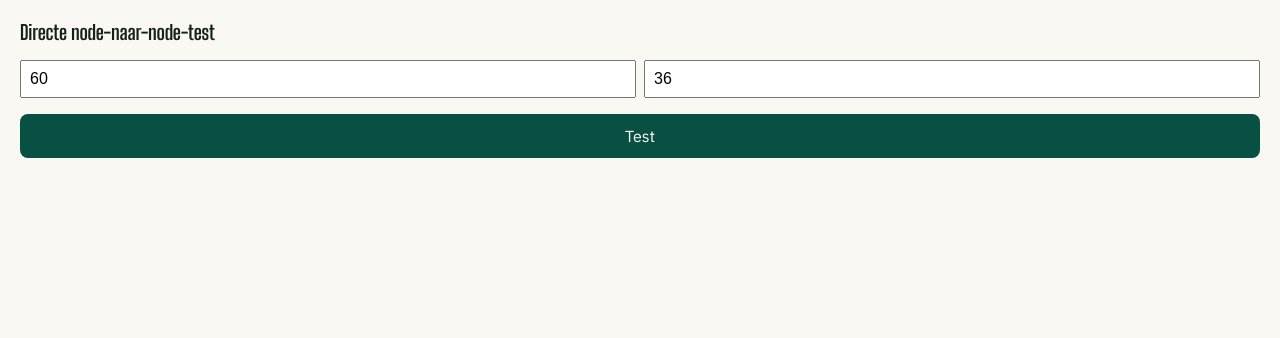
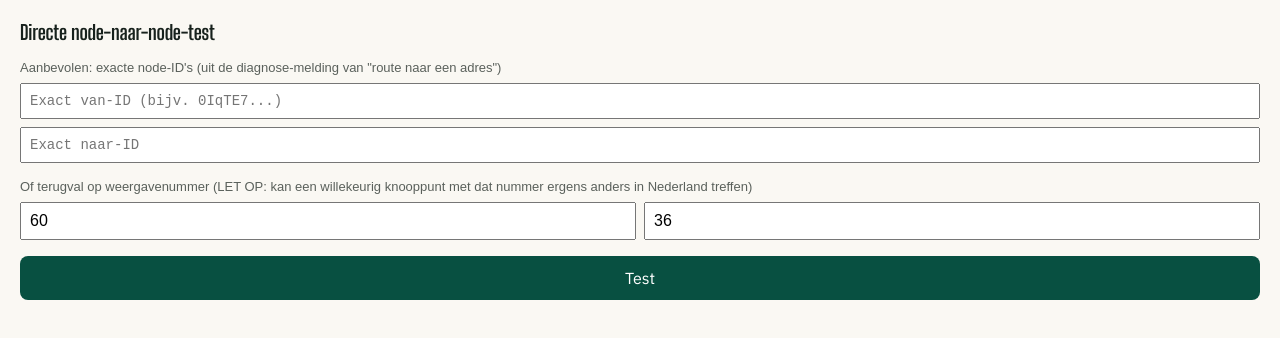
Before and after one commit to stuctech-eng/GoKnoop, a Next.js app: page /debug/direct-route in a window 1280 px wide. Shown: the top 338 px of the page. Built offline with nearby package versions, Linux system fonts and the light colour scheme.

Commit message:
goknoop update — v1.0.193 — 4 sep 2026, 13:15

```diff
--- a/app/api/debug/direct-route/route.ts
+++ b/app/api/debug/direct-route/route.ts
@@ -20,17 +20,14 @@ export const dynamic = "force-dynamic";
  * netwerkdeel moet doorzoeken). `computeTimeMs` laat zien of de berekening zelf traag was.
  */
 export async function POST(req: NextRequest) {
-  let body: { fromDisplayNumber?: string; toDisplayNumber?: string };
+  let body: { fromDisplayNumber?: string; toDisplayNumber?: string; fromNodeId?: string; toNodeId?: string };
   try {
     body = await req.json();
   } catch {
     return NextResponse.json({ error: "Ongeldige JSON-body." }, { status: 400 });
   }
 
-  const { fromDisplayNumber, toDisplayNumber } = body;
-  if (!fromDisplayNumber || !toDisplayNumber) {
-    return NextResponse.json({ error: "fromDisplayNumber en toDisplayNumber zijn verplicht." }, { status: 400 });
-  }
+  const { fromDisplayNumber, toDisplayNumber, fromNodeId: exactFromNodeId, toNodeId: exactToNodeId } = body;
 
   try {
     const db = getDb();
@@ -43,23 +40,43 @@ export async function POST(req: NextRequest) {
     const provider = new CachedGraphProvider(datasetVersionId);
     await provider.load();
 
-    const fromNodeIds = provider.getAllNodeIds().filter((id) => provider.getNode(id)?.displayNumber === fromDisplayNumber);
-    const toNodeIds = provider.getAllNodeIds().filter((id) => provider.getNode(id)?.displayNumber === toDisplayNumber);
+    // BIJGESTELD (30-8-2026): weergavenummers bleken NIET landelijk uniek (106x "60", 109x
+    // "36" gevonden in de hele dataset -- regionale hernummering) -- zoeken op weergavenummer
+    // alleen kan dus een willekeurig, mogelijk volledig ongerelateerd knooppunt ergens anders
+    // in Nederland treffen. Geef daarom de voorkeur aan EXACTE, interne node-ID's als die
+    // meegegeven zijn (bijv. rechtstreeks overgenomen uit de diagnose-melding van "route naar
+    // een adres") -- weergavenummer blijft een terugvaloptie, met de expliciete waarschuwing
+    // dat het eerste (willekeurige) resultaat gebruikt wordt.
+    let fromNodeId: string;
+    let toNodeId: string;
+    let fromNodeIdsFound = 1;
+    let toNodeIdsFound = 1;
 
-    if (fromNodeIds.length === 0 || toNodeIds.length === 0) {
-      return NextResponse.json({
-        error: `Weergavenummer niet gevonden: ${fromNodeIds.length === 0 ? fromDisplayNumber : toDisplayNumber}.`,
-      }, { status: 404 });
+    if (exactFromNodeId && exactToNodeId) {
+      if (!provider.getNode(exactFromNodeId) || !provider.getNode(exactToNodeId)) {
+        return NextResponse.json({ error: "Eén van de opgegeven exacte node-ID's bestaat niet." }, { status: 404 });
+      }
+      fromNodeId = exactFromNodeId;
+      toNodeId = exactToNodeId;
+    } else if (fromDisplayNumber && toDisplayNumber) {
+      const fromNodeIds = provider.getAllNodeIds().filter((id) => provider.getNode(id)?.displayNumber === fromDisplayNumber);
+      const toNodeIds = provider.getAllNodeIds().filter((id) => provider.getNode(id)?.displayNumber === toDisplayNumber);
+      if (fromNodeIds.length === 0 || toNodeIds.length === 0) {
+        return NextResponse.json({
+          error: `Weergavenummer niet gevonden: ${fromNodeIds.length === 0 ? fromDisplayNumber : toDisplayNumber}.`,
+        }, { status: 404 });
+      }
+      fromNodeId = fromNodeIds[0];
+      toNodeId = toNodeIds[0];
+      fromNodeIdsFound = fromNodeIds.length;
+      toNodeIdsFound = toNodeIds.length;
+    } else {
+      return NextResponse.json(
+        { error: "Geef ofwel fromNodeId+toNodeId (exact, aanbevolen) ofwel fromDisplayNumber+toDisplayNumber op." },
+        { status: 400 }
+      );
     }
 
-    // BUGFIX (30-8-2026, "Er ging iets mis" bij het testen): een NIET-bestaande verbinding kan
-    // Dijkstra dwingen het HELE bereikbare netwerkdeel te doorzoeken voordat "geen route"
-    // geconcludeerd wordt -- mogelijk traag genoeg om zelf tegen Vercel Hobby's 10s-limiet aan
-    // te lopen (ironisch: het diagnose-tool zou dan precies vastlopen op het probleem dat het
-    // probeert te bewijzen). Daarom: ÉÉN combinatie per aanvraag, niet alle tegelijk -- de
-    // client kan meerdere aanvragen doen als er duplicaten zijn.
-    const fromNodeId = fromNodeIds[0];
-    const toNodeId = toNodeIds[0];
     const attempts: { fromNodeId: string; toNodeId: string; result: "ok" | "failed"; distanceM?: number; reason?: string }[] = [];
     const t0 = Date.now();
     const result = computeRoute(provider, datasetVersionId, fromNodeId, toNodeId);
@@ -70,7 +87,7 @@ export async function POST(req: NextRequest) {
       attempts.push({ fromNodeId, toNodeId, result: "ok", distanceM: result.distanceM });
     }
 
-    return NextResponse.json({ attempts, fromNodeIdsFound: fromNodeIds.length, toNodeIdsFound: toNodeIds.length, computeTimeMs });
+    return NextResponse.json({ attempts, fromNodeIdsFound, toNodeIdsFound, computeTimeMs });
   } catch (err) {
     return NextResponse.json(
       { error: "Diagnose mislukt.", details: err instanceof Error ? err.message : String(err) },
--- a/app/debug/direct-route/page.tsx
+++ b/app/debug/direct-route/page.tsx
@@ -1,8 +1,12 @@
 "use client";
 
 /**
- * Debug-pagina voor /api/debug/direct-route (sectie 9.52, "Hilversum doet een omweg").
- * Puur diagnostisch, roept alleen het nieuwe debug-endpoint aan.
+ * Debug-pagina voor /api/debug/direct-route (sectie 9.52/9.55, "Hilversum doet een omweg").
+ * Puur diagnostisch. BIJGESTELD: exacte node-ID's zijn nu de aanbevolen invoer -- weerge-
+ * numbers bleken NIET landelijk uniek (106x "60", 109x "36" in de hele dataset), dus zoeken
+ * op weergavenummer kan een willekeurig, ongerelateerd knooppunt ergens anders in Nederland
+ * treffen. Kopieer de exacte ID's rechtstreeks uit de diagnose-melding van
+ * "route naar een adres" (die toont ze nu ook).
  */
 
 import { useState } from "react";
@@ -10,8 +14,10 @@ import { useState } from "react";
 type Attempt = { fromNodeId: string; toNodeId: string; result: "ok" | "failed"; distanceM?: number; reason?: string };
 
 export default function DirectRoutePage() {
-  const [from, setFrom] = useState("60");
-  const [to, setTo] = useState("36");
+  const [fromNodeId, setFromNodeId] = useState("");
+  const [toNodeId, setToNodeId] = useState("");
+  const [fromDisplay, setFromDisplay] = useState("60");
+  const [toDisplay, setToDisplay] = useState("36");
   const [loading, setLoading] = useState(false);
   const [error, setError] = useState<string | null>(null);
   const [attempts, setAttempts] = useState<Attempt[] | null>(null);
@@ -22,10 +28,14 @@ export default function DirectRoutePage() {
     setError(null);
     setAttempts(null);
     try {
+      const body =
+        fromNodeId.trim() && toNodeId.trim()
+          ? { fromNodeId: fromNodeId.trim(), toNodeId: toNodeId.trim() }
+          : { fromDisplayNumber: fromDisplay, toDisplayNumber: toDisplay };
       const res = await fetch("/api/debug/direct-route", {
         method: "POST",
         headers: { "Content-Type": "application/json" },
-        body: JSON.stringify({ fromDisplayNumber: from, toDisplayNumber: to }),
+        body: JSON.stringify(body),
       });
       const data = await res.json();
       if (!res.ok) {
@@ -44,10 +54,23 @@ export default function DirectRoutePage() {
   return (
     <div style={{ padding: 20, fontFamily: "sans-serif" }}>
       <h1 style={{ fontSize: 20, marginBottom: 16 }}>Directe node-naar-node-test</h1>
+
+      <p style={{ fontSize: 13, opacity: 0.7, marginBottom: 8 }}>
+        Aanbevolen: exacte node-ID&apos;s (uit de diagnose-melding van &quot;route naar een adres&quot;)
+      </p>
+      <div style={{ display: "flex", flexDirection: "column", gap: 8, marginBottom: 16 }}>
+        <input value={fromNodeId} onChange={(e) => setFromNodeId(e.target.value)} placeholder="Exact van-ID (bijv. 0IqTE7...)" style={{ padding: 8, fontSize: 14, fontFamily: "monospace" }} />
+        <input value={toNodeId} onChange={(e) => setToNodeId(e.target.value)} placeholder="Exact naar-ID" style={{ padding: 8, fontSize: 14, fontFamily: "monospace" }} />
+      </div>
+
+      <p style={{ fontSize: 13, opacity: 0.7, marginBottom: 8 }}>
+        Of terugval op weergavenummer (LET OP: kan een willekeurig knooppunt met dat nummer ergens anders in Nederland treffen)
+      </p>
       <div style={{ display: "flex", gap: 8, marginBottom: 16 }}>
-        <input value={from} onChange={(e) => setFrom(e.target.value)} placeholder="Van knooppunt" style={{ flex: 1, padding: 8, fontSize: 16 }} />
-        <input value={to} onChange={(e) => setTo(e.target.value)} placeholder="Naar knooppunt" style={{ flex: 1, padding: 8, fontSize: 16 }} />
+        <input value={fromDisplay} onChange={(e) => setFromDisplay(e.target.value)} placeholder="Van weergavenummer" style={{ flex: 1, padding: 8, fontSize: 16 }} />
+        <input value={toDisplay} onChange={(e) => setToDisplay(e.target.value)} placeholder="Naar weergavenummer" style={{ flex: 1, padding: 8, fontSize: 16 }} />
       </div>
+
       <button onClick={test} disabled={loading} style={{ width: "100%", padding: 12, fontSize: 16, background: "#085041", color: "white", border: "none", borderRadius: 8 }}>
         {loading ? "Bezig..." : "Test"}
       </button>
@@ -56,7 +79,7 @@ export default function DirectRoutePage() {
 
       {counts && (
         <p style={{ marginTop: 16, fontSize: 14 }}>
-          {counts.fromNodeIdsFound} knooppunt(en) gevonden met nummer &quot;{from}&quot;, {counts.toNodeIdsFound} met nummer &quot;{to}&quot;.
+          {counts.fromNodeIdsFound} knooppunt(en) gevonden voor de herkomst, {counts.toNodeIdsFound} voor de bestemming.
           <br />
           Rekentijd: {counts.computeTimeMs}ms
         </p>
@@ -66,7 +89,7 @@ export default function DirectRoutePage() {
         <div style={{ marginTop: 16 }}>
           {attempts.map((a, i) => (
             <div key={i} style={{ padding: 10, border: "1px solid #ccc", borderRadius: 8, marginBottom: 8, fontSize: 14, fontFamily: "monospace" }}>
-              <div>{a.fromNodeId} → {a.toNodeId}</div>
+              <div style={{ wordBreak: "break-all" }}>{a.fromNodeId} → {a.toNodeId}</div>
               {a.result === "ok" ? (
                 <div style={{ color: "green", fontWeight: "bold" }}>✅ {(a.distanceM! / 1000).toFixed(1)} km</div>
               ) : (
--- a/app/page.tsx
+++ b/app/page.tsx
@@ -611,8 +611,12 @@ export default function Home() {
           // Tijdelijk, puur diagnostisch (30-8-2026, "Hilversum doet een omweg") -- blokkerende
           // melding zodat dit gegarandeerd zichtbaar is vóórdat het navigatiescherm het
           // overneemt, zonder een heel nieuw tussenscherm te bouwen voor iets tijdelijks.
+          // BIJGESTELD: ook de ECHTE, interne knooppunt-ID's tonen -- weergavenummers bleken
+          // NIET landelijk uniek (106x "60", 109x "36" in de hele dataset -- regionale
+          // hernummering), dus alleen een weergavenummer is niet genoeg om een specifiek
+          // knooppunt terug te vinden voor een directe test.
           alert(
-            `Diagnose:\nGezocht: ${destData.geocodedAs ?? destinationInput}\nGeocoded: ${destData.geocodedLat.toFixed(5)}, ${destData.geocodedLon.toFixed(5)}\nStart: knooppunt ${routeData.knotLeg.selectedStartNodeDisplayNumber} (kandidaat #${routeData.knotLeg.selectedCandidateRank})\nBestemming: knooppunt ${routeData.knotLeg.selectedDestinationNodeDisplayNumber} (kandidaat #${routeData.knotLeg.selectedDestinationCandidateRank})\nTotale afstand: ${(routeData.knotLeg.route.distanceM / 1000).toFixed(1)} km`
+            `Diagnose:\nGezocht: ${destData.geocodedAs ?? destinationInput}\nGeocoded: ${destData.geocodedLat.toFixed(5)}, ${destData.geocodedLon.toFixed(5)}\nStart: knooppunt ${routeData.knotLeg.selectedStartNodeDisplayNumber} / ID ${routeData.knotLeg.selectedStartNodeId} (kandidaat #${routeData.knotLeg.selectedCandidateRank})\nBestemming: knooppunt ${routeData.knotLeg.selectedDestinationNodeDisplayNumber} / ID ${routeData.knotLeg.selectedDestinationNodeId} (kandidaat #${routeData.knotLeg.selectedDestinationCandidateRank})\nTotale afstand: ${(routeData.knotLeg.route.distanceM / 1000).toFixed(1)} km`
           );
 
           setActiveBackToStartRoute({
```
Also changed, not shown: 1 other file (tests, documents, lock files or other folders).
